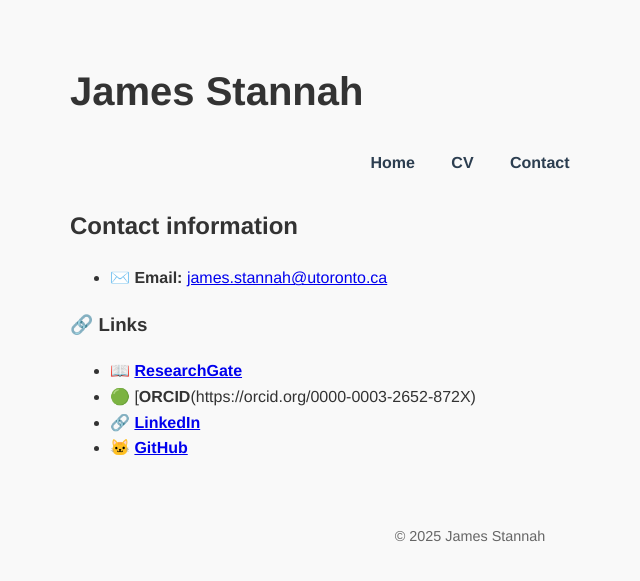
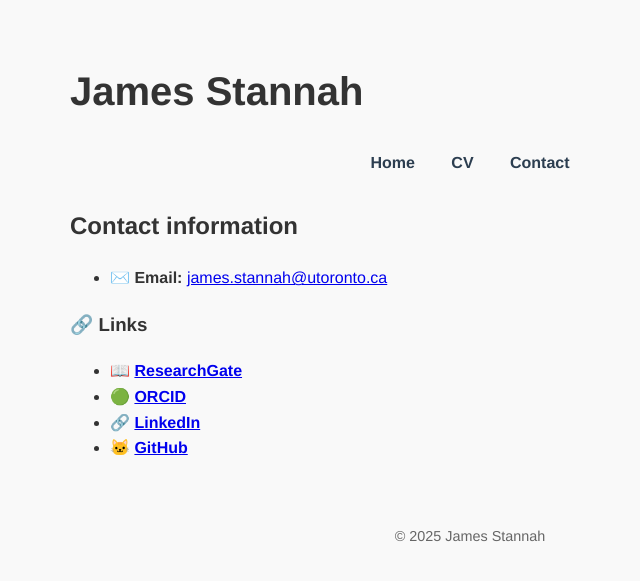
Before and after one commit to jamesstannah/jamesstannah.github.io, a Jekyll site: the page built from contact.md, in a window 1280 px wide. Shown: the top 581 px of the page, without its empty margins (170-810 px from the left). Built offline with Jekyll 4.4.1, drawn with Linux system fonts in a browser that asks for light colours.

Commit message:
Update contact.md

```diff
--- a/contact.md
+++ b/contact.md
@@ -11,6 +11,6 @@ permalink: /contact/
 ### 🔗 Links
 
 - 📖 [**ResearchGate**](https://www.researchgate.net/profile/James-Stannah?ev=hdr_xprf)
-- 🟢 [**ORCID**(https://orcid.org/0000-0003-2652-872X)
+- 🟢 [**ORCID**](https://orcid.org/0000-0003-2652-872X)
 - 🔗 [**LinkedIn**](https://www.linkedin.com/in/james-stannah)
 - 🐱 [**GitHub**](https://github.com/jamesstannah)
```
